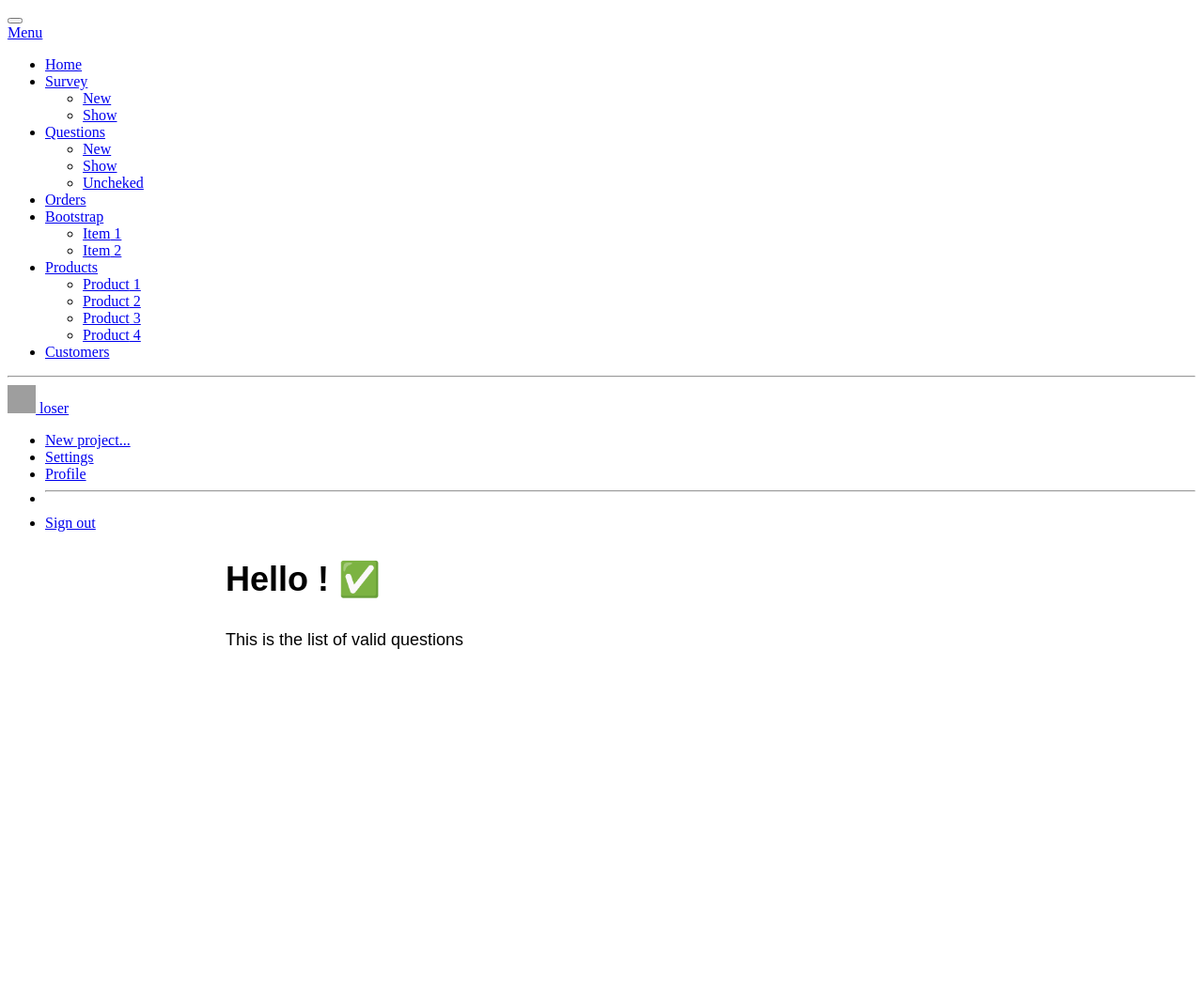
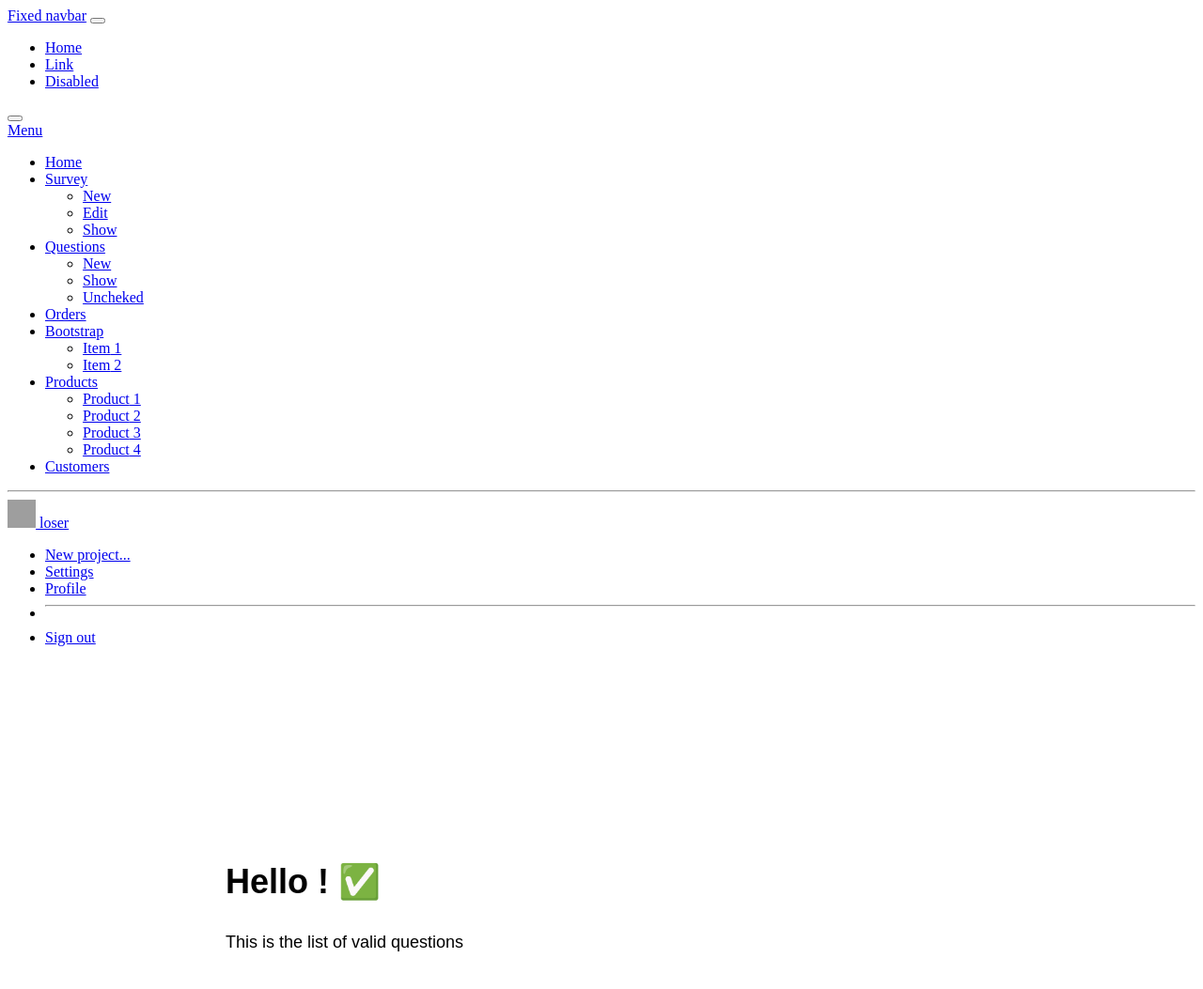
Before and after one commit to Mozaritta/rak-survey, a Symfony app: template templates/qst/valid.html.twig in a window 1280 px wide. Shown: the whole page at 94% size. Before the commit the page ends 691 px from the top, so only its background shows below. Run offline with Twig, Linux system fonts and the light colour scheme; the template is opened without the code that fills it, so the values that code supplies are empty; some libraries are stand-ins or nearby versions; grey boxes are pictures that could not be loaded.

Commit message:
Style done!

```diff
--- a/assets/app.js
+++ b/assets/app.js
@@ -10,4 +10,6 @@ import './styles/app.css';
 
 // start the Stimulus application
 import './bootstrap';
+import $ from 'jquery';
+import 'bootstrap';
 // Hide submenus
--- a/assets/styles/app.css
+++ b/assets/styles/app.css
@@ -5,7 +5,7 @@
 .grid-container {
   padding-top: 50px;
   margin: 0 auto;
-  height: 105.3vh;
+  /* height: 100vh; */
   display: flex;
   transition: 1s ease;
 }
@@ -33,7 +33,7 @@ button {
 }
 .sidebar {
   width: 20%;
-  height: 100%;
+  /* height: 100vh; */
   /* background-color: rgb(34, 3, 189); */
   /* background-color: #c18efc; */
   transition: 1s ease;
@@ -42,7 +42,7 @@ button {
 
 .main-content {
   width: 100%;
-  height: 100%;
+  /* height: 50%; */
   background: #c2e8fa;
   transition: 1s ease;
 }
--- a/templates/layouts/base.html.twig
+++ b/templates/layouts/base.html.twig
@@ -16,12 +16,15 @@
     </head>
     <body>
 
-    	{# {{include('layouts/partials/_navbar.html.twig')}} #}
-    <div class="grid-container">
+    	{{include('layouts/partials/_navbar.html.twig')}}
+    <div class="grid-container ">
     	{{include('layouts/partials/_nav.html.twig')}}
 
         <div class="main-content">
+        {{include('layouts/partials/_flash_msg.html.twig')}}
+        {# <div class="pt-4"> #}
             {% block body %}{% endblock %}
+        {# </div> #}
         </div>
     </div>
     </body>
--- a/templates/layouts/partials/_flash_msg.html.twig
+++ b/templates/layouts/partials/_flash_msg.html.twig
@@ -1,5 +1,16 @@
 {% for type, messages in app.flashes%}
     {% for message in messages %}
-        <div role="alert" class="alert alert-{{type}}">{{message}}</div>
+    {% if type is same as 'success' %}
+        <div role="alert" class="alert alert-{{type}} text-center" style="background-color:green;color:white">{{message}}!</div>
+    {% elseif type is same as 'danger' %}
+        <div role="alert" class="alert alert-{{type}} text-center" style="background-color:red;color:white">{{message}}!</div>
+    {% elseif type is same as 'warning' %}
+        <div role="alert" class="alert alert-{{type}} text-center" style="background-color:yellow;color:white">{{message}}!</div>
+    {% elseif type is same as 'primary' %}
+        <div role="alert" class="alert alert-{{type}} text-center" style="background-color:blue;color:white">{{message}}</div>
+
+    {% endif %}
+
+
     {% endfor %}
 {% endfor %}
--- a/templates/layouts/partials/_nav.html.twig
+++ b/templates/layouts/partials/_nav.html.twig
@@ -2,8 +2,8 @@
     <button id="button" class="navbar-toggler bg-light navbar-light" onclick="change(); hide(); toogle();" type="button" data-bs-toggle="collapse" data-bs-target="#collapseExample" aria-expanded="false" aria-controls="collapseExample"  aria-label="Toggle navigation" id="sidebarCollapse">
         <i class="bi bi-chevron-left"></i>
     </button>
-        <div class="col-auto col-md-3 col-xl-12 px-sm-4 px-0 bg-dark">
-            <div class="d-flex flex-column align-items-center align-items-sm-start px-3 pt-2 text-white min-vh-100">
+        <div class="col-auto col-md-3 col-xl-12 px-sm-4 px-0 pt-4 bg-dark">
+            <div class="d-flex flex-column align-items-center align-items-sm-start px-3 pt-2 text-white" style="height:93.2vh" >
                 <a href="/" class="d-flex align-items-center pb-3 mb-md-0 me-md-auto text-white text-decoration-none">
                     <span class="fs-5 d-none d-sm-inline">Menu</span>
                 </a>
@@ -21,7 +21,10 @@
                                 <a href="{{ path('add_form') }}" class="nav-link px-0"><i class="fs-8 bi-file-earmark-plus"></i><span class="span" class="d-none d-sm-inline">New</span> </a>
                             </li>
                             <li>
-                                <a href="#" class="nav-link px-0"><i class="fs-8 bi-eye"></i><span class="span" class="d-none d-sm-inline">Show</span> </a>
+                                <a href="#" class="nav-link px-0"><i class="fs-8 bi-pencil-square"></i><span class="span" class="d-none d-sm-inline">Edit</span> </a>
+                            </li>
+                            <li>
+                                <a href="{{ path('show_form') }}" class="nav-link px-0"><i class="fs-8 bi-eye"></i><span class="span" class="d-none d-sm-inline">Show</span> </a>
                             </li>
                         </ul>
                     </li>
@@ -80,7 +83,7 @@
                     </li>
                 </ul>
                 <hr>
-                <div class="dropdown pb-4">
+                <div class="dropdown pb-4" >
                     <a href="#" class="d-flex align-items-center text-white text-decoration-none dropdown-toggle" id="dropdownUser1" data-bs-toggle="dropdown" aria-expanded="false">
                         <img src="https://github.com/mdo.png" alt="hugenerd" width="30" height="30" class="rounded-circle">
                         <span class="d-none d-sm-inline mx-1">loser</span>
--- a/templates/layouts/partials/_navbar.html.twig
+++ b/templates/layouts/partials/_navbar.html.twig
@@ -31,7 +31,7 @@
     </div>
   </div>
 </nav> #}
-<nav class="navbar navbar-expand-md navbar-dark fixed-top bg-dark">
+<nav class="navbar navbar-expand-md navbar-dark fixed-top bg-primary">
   <div class="container-fluid">
     <a class="navbar-brand" href="#">Fixed navbar</a>
     <button id="but" class="navbar-toggler" type="button" data-bs-toggle="collapse" data-bs-target="#navbarCollapse" aria-controls="navbarCollapse" aria-expanded="false" aria-label="Toggle navigation">
--- a/templates/qst/valid.html.twig
+++ b/templates/qst/valid.html.twig
@@ -4,7 +4,7 @@
 
 {% block body %}
 <style>
-    .example-wrapper { margin: 1em auto; max-width: 800px; width: 95%; font: 18px/1.5 sans-serif; }
+    .example-wrapper { margin: 2em auto; max-width: 800px; width: 95%; font: 18px/1.5 sans-serif; }
     .example-wrapper code { background: #F5F5F5; padding: 2px 6px; }
 </style>
 
```
Also changed, not shown: src/Controller/QstController.php (+5 -3 lines), templates/survey/show.html.twig (+30 -0 lines), assets/images/images.png (added).
